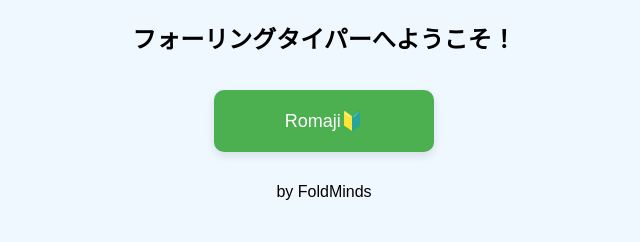
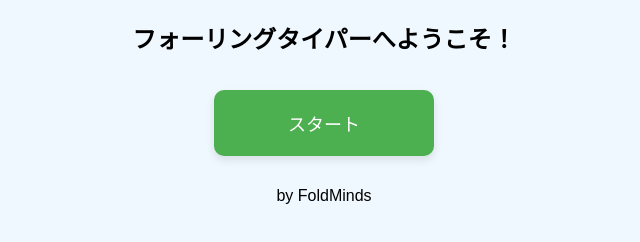
Before and after one commit to FoldMinds/FallingTyper, a plain HTML site: page index.html in a window 1280 px wide. Shown: the full height of the page, 316-956 px from the left. Drawn offline with Linux system fonts and the light colour scheme.

Commit message:
HTML update
start button added

```diff
--- a/index.html
+++ b/index.html
@@ -9,7 +9,8 @@
 <body>
     <div id="start-screen">
         <h2>フォーリングタイパーへようこそ！</h2>
-        <button id="start-button">Romaji🔰</button>
+<!--         <button id="start-button">Romaji🔰</button> -->
+        <button id="start-button">スタート</button>
 <!--         <button id="todofuken-button">都道府県 ver</button> -->
     </div>
     <div id="game-screen" style="display:none;">
```
